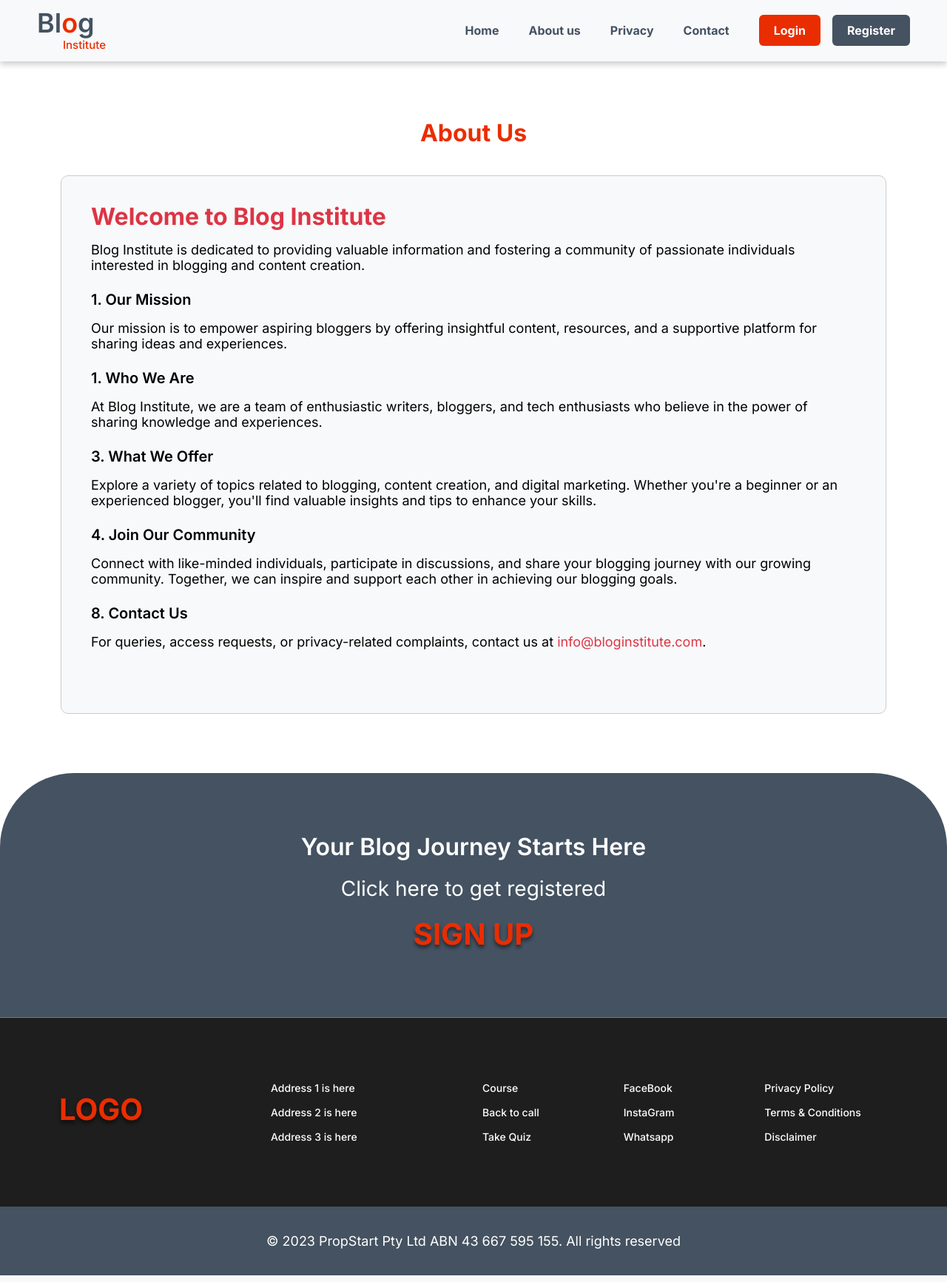
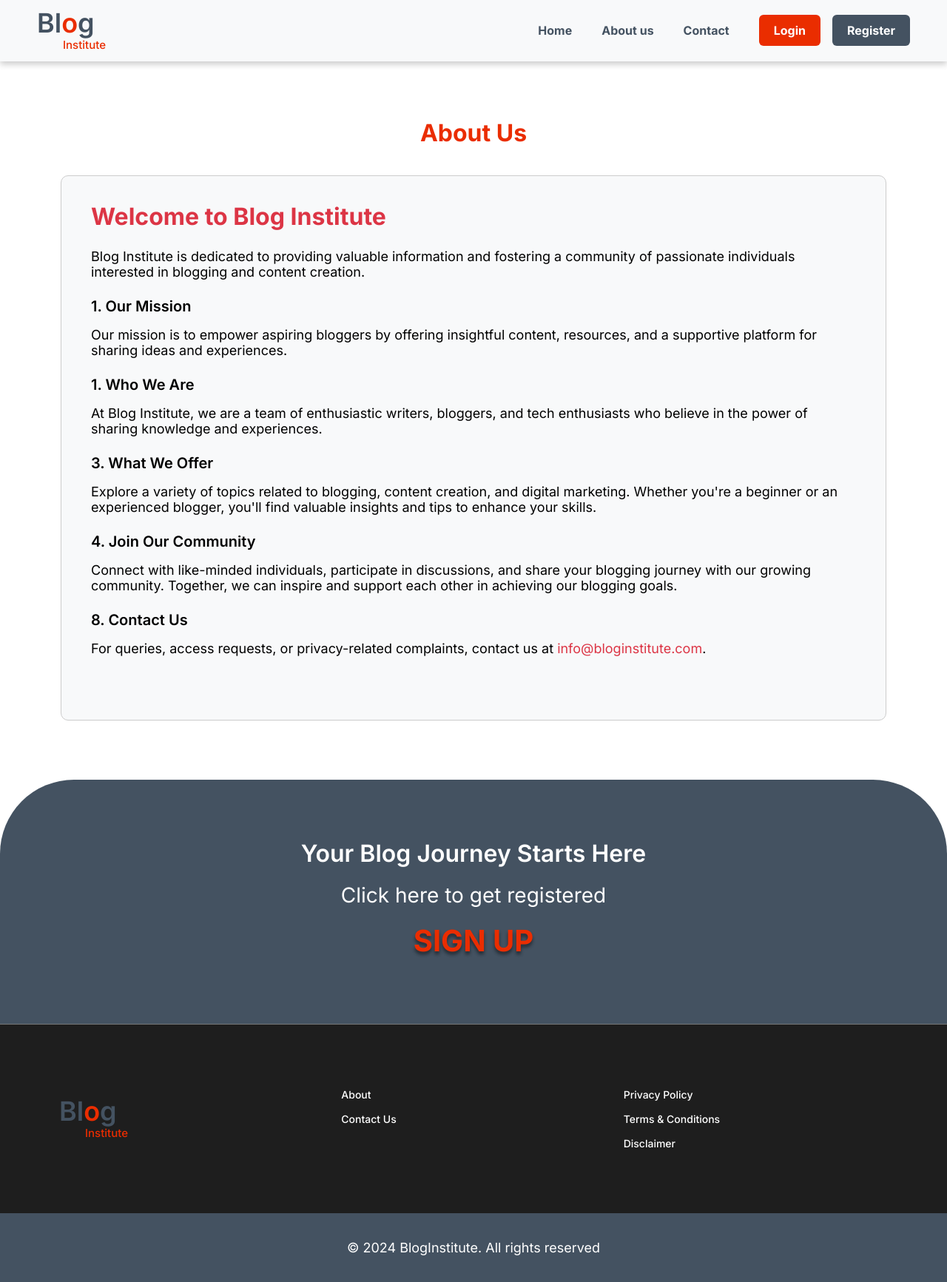
Before and after one commit to caleb1711/blog-institue, a Django app: page /about/ in a window 1280 px wide. Shown: the whole page at 74% size. Run offline with Django 4.2, Linux system fonts and the light colour scheme.

Commit message:
Add footer logo and some other footer changes

```diff
--- a/templates/base.html
+++ b/templates/base.html
@@ -36,9 +36,7 @@
                 <li class="nav-item">
                   <a class="nav-link" href="{% url 'about' %}" onclick="changeLinkColor(this)">About us</a>
                 </li>
-                <li class="nav-item">
-                  <a class="nav-link" href="{% url 'privacy' %}" onclick="changeLinkColor(this)">Privacy</a>
-                </li>
+
                 <li class="nav-item">
                   <a class="nav-link" href="{% url 'contact' %}" onclick="changeLinkColor(this)">Contact</a>
                 </li>
--- a/templates/footer.html
+++ b/templates/footer.html
@@ -12,6 +12,7 @@
       crossorigin="anonymous"
     />
     <link rel="stylesheet" href="{% static 'css/footer.css' %}" />
+    <link rel="stylesheet" href="{% static 'css/style.css' %}" />
   </head>
   <body>
     <!-- footer section  Start-->
@@ -24,54 +25,33 @@
         </div>
         <div class="black-section">
             <div class="row">
-                <div class="col-lg-3 col-md-3 col-sm-4 logo-link-col">
+                <div class="col-lg-4 col-md-3 col-sm-4 logo-link-col">
                     <a href="{% url 'home' %}" class="logo-link">
-                        <h2 class="text-danger">LOGO</h2>
+                        <div class="main_header_text">
+                            <a href="{% url 'home' %}" style="text-decoration: none">
+                              <h4>Bl<span style="color: #ea2d00">o</span>g</h4>
+                              <p>Institute</p>
+                            </a>
+                          </div>
                     </a>
                 </div>
-                <div class="col-lg-3 col-md-3 col-sm-4">
+
+                <div class="col-lg-4 col-md-2 col-sm-4 col-12">
                     <ul class="list-unstyled">
                         <li>
-                            <a href="{% url 'addblog' %}" class="nav-link">Address  1 is here</a>
+                            <a href="{% url 'about' %}" class="nav-link">About</a>
                         </li>
                         <li>
-                            <a href="{% url 'myblogs' %}" class="nav-link">Address  2 is here</a>
+                            <a href="{% url 'contact' %}" class="nav-link">Contact Us</a>
                         </li>
-                        <li>
-                            <a href="{% url 'myblogs' %}" class="nav-link">Address  3 is here</a>
-                        </li>
+
                     </ul>
                 </div>
-                <div class="col-lg-2 col-md-2 col-sm-4 col-12">
+
+                <div class="col-lg-4 col-md-2 col-sm-4 col-12">
                     <ul class="list-unstyled">
                         <li>
-                            <a href="{% url 'addblog' %}" class="nav-link">Course</a>
-                        </li>
-                        <li>
-                            <a href="{% url 'myblogs' %}" class="nav-link">Back to call</a>
-                        </li>
-                        <li>
-                            <a href="{% url 'myblogs' %}" class="nav-link">Take Quiz</a>
-                        </li>
-                    </ul>
-                </div>
-                <div class="col-lg-2 col-md-2 col-sm-4 col-12">
-                    <ul class="list-unstyled">
-                        <li>
-                            <a href="{% url 'addblog' %}" class="nav-link">FaceBook</a>
-                        </li>
-                        <li>
-                            <a href="{% url 'myblogs' %}" class="nav-link">InstaGram</a>
-                        </li>
-                        <li>
-                            <a href="{% url 'myblogs' %}" class="nav-link">Whatsapp</a>
-                        </li>
-                    </ul>
-                </div>
-                <div class="col-lg-2 col-md-2 col-sm-4 col-12">
-                    <ul class="list-unstyled">
-                        <li>
-                            <a href="{% url 'addblog' %}" class="nav-link">Privacy Policy</a>
+                            <a href="{% url 'privacy' %}" class="nav-link">Privacy Policy</a>
                         </li>
                         <li>
                             <a href="{% url 'myblogs' %}" class="nav-link">Terms & Conditions</a>
@@ -85,7 +65,7 @@
         </div>
 
        <div class="copy_rightDiv">
-        <p class="copy_right">© 2023 PropStart Pty Ltd ABN 43 667 595 155. All rights reserved</p>
+        <p class="copy_right">© 2024 BlogInstitute. All rights reserved</p>
        </div>
     </footer>
 
```
Also changed, not shown: db.sqlite3.
